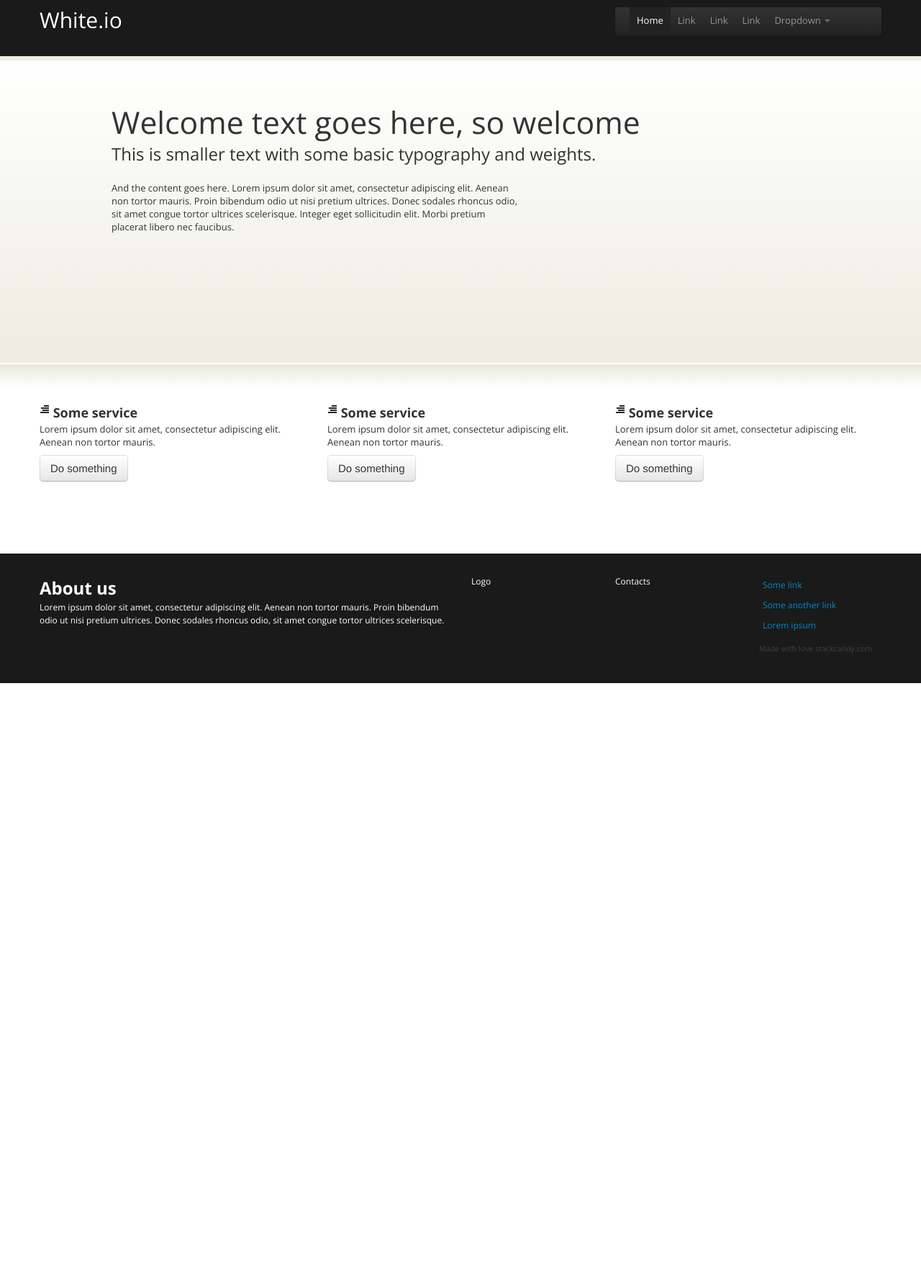
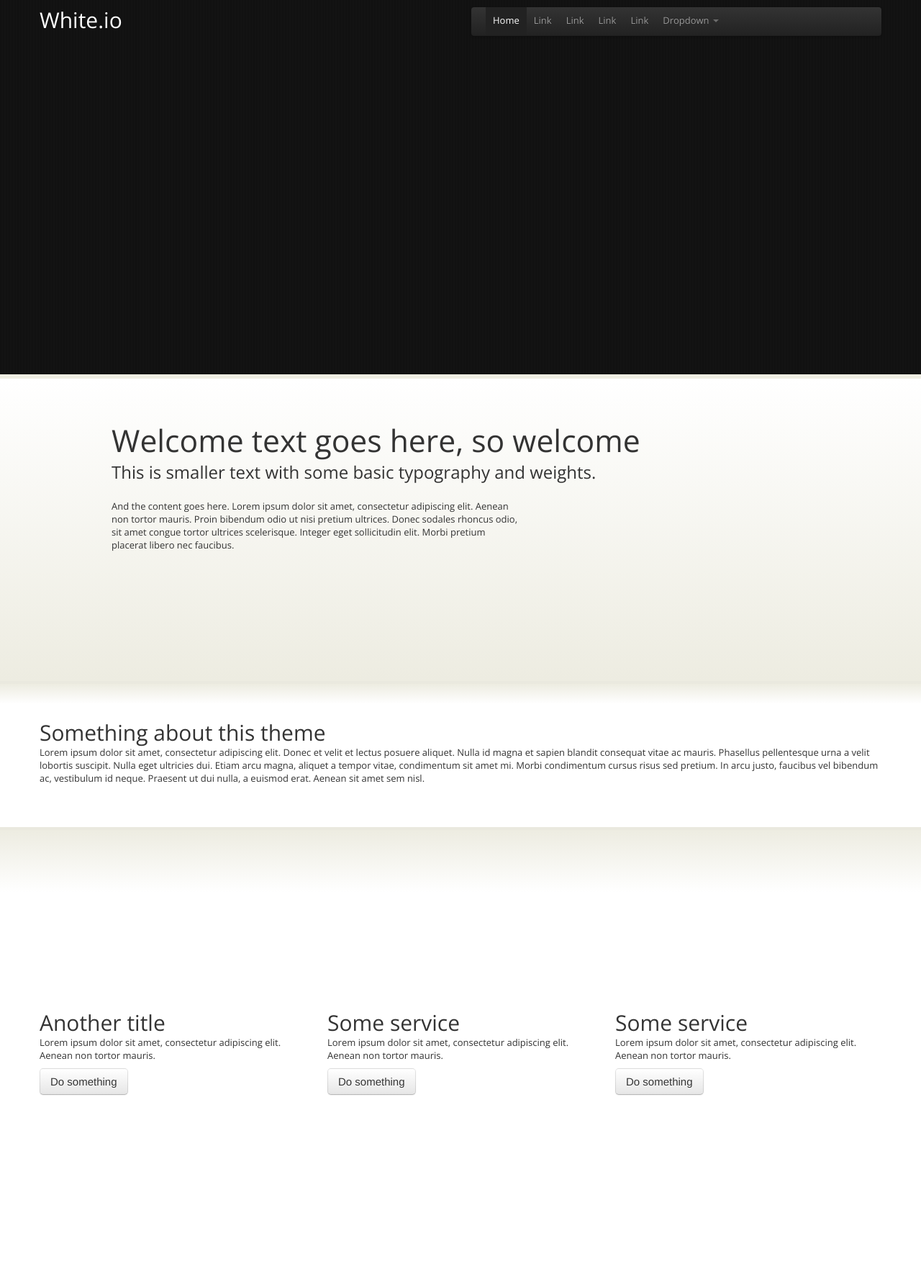
Before and after one commit to digitalvm/white.io, a plain HTML site: page index.html in a window 1280 px wide. Shown: the top 1774 px of the page at 72% size. Before the commit the page ends 949 px from the top, so only its background shows below. Drawn offline with nearby package versions, Linux system fonts and the light colour scheme.

Commit message:
preview1

```diff
--- a/css/render.css
+++ b/css/render.css
@@ -1,73 +1,57 @@
 @charset "utf-8";
 /*
-	Roll Theme for {wrapbootstrap}
 	Design : http://stackcandy.com
-	http://wrapbootstrap.com/user/oadam
-	Digvm 2012
+	Digvm 2012 (digvm.com)
 */
 
 
 /* basic theme */
-body {font-family: 'Open Sans', sans-serif; font-weight:300;}
-html {}
-
+body { font-family: 'Open Sans', sans-serif; font-weight:300; }
+html { }
 /* typogtaphy */
 
-h1{ font-weight:100;}
-h2{}
-h3{}
-h4{}
-h5{}
-h6{}
-
-p { font-family: 'Open Sans', sans-serif;}
-strong {}
-a {}
-
-#front h1 {font-size:32pt; line-height:38pt; font-weight:100;}
-#front h2 {font-size:18pt; line-height:28pt; font-weight:300;}
-
+h1 { font-weight:100; }
+h2 { }
+h3 { font-weight:300; }
+h4 { font-weight:400; }
+h5 { font-weight:500; }
+h6 { font-weight:600; }
+p { font-family: 'Open Sans', sans-serif; }
+strong { }
+a { }
+#front h1 { font-size:32pt; line-height:38pt; font-weight:100; }
+#front h2 { font-size:18pt; line-height:28pt; font-weight:300; }
 /* sections */
 /* this is just basic styling of sections */
 
-#front { min-height:340px; padding:40px 0px;}
-#front .welcome-text {display:block; padding:20px 0px;}
-header { background:#1a1a1a; color:#FFFFFF; min-height:50px; padding:10px 0px;}
-header { border-bottom:6px solid #eeede2;}
-footer { background:#1a1a1a; color:#FFFFFF; padding:30px 0px;}
-#services {padding:50px 0px;}
-
-
+#front { min-height:340px; padding:40px 0px; }
+#front .welcome-text { display:block; padding:20px 0px; }
+header { color:#FFFFFF; min-height:500px; padding:10px 0px; }
+header { border-bottom:6px solid #eeede2; }
+header { background:#1a1a1a url(../assets/patterns/1.png); }
+footer { background:#1a1a1a; color:#FFFFFF; padding:30px 0px; }
+#services { padding:50px 0px; }
+#listing { padding:250px 0px; }
 /* footer */
 
-footer ul.back-link li { display:block; padding:5px;}
-footer {font-size:9pt; margin-top:50px;}
-p.candy {opacity:0.5;font-size:8pt; color:#666666;} p.candy a {color:#666666; }
-
-
+footer ul.back-link li { display:block; padding:5px; }
+footer { font-size:9pt; margin-top:50px; }
+p.candy { opacity:0.5; font-size:8pt; color:#666666; }
+p.candy a { color:#666666; }
 /* gradients */
 
-.g1 {background: rgb(255,255,255); /* Old browsers */
-background: -moz-linear-gradient(top,  rgba(255,255,255,1) 0%, rgba(237,236,225,1) 100%); /* FF3.6+ */
-background: -webkit-gradient(linear, left top, left bottom, color-stop(0%,rgba(255,255,255,1)), color-stop(100%,rgba(237,236,225,1))); /* Chrome,Safari4+ */
-background: -webkit-linear-gradient(top,  rgba(255,255,255,1) 0%,rgba(237,236,225,1) 100%); /* Chrome10+,Safari5.1+ */
-background: -o-linear-gradient(top,  rgba(255,255,255,1) 0%,rgba(237,236,225,1) 100%); /* Opera 11.10+ */
-background: -ms-linear-gradient(top,  rgba(255,255,255,1) 0%,rgba(237,236,225,1) 100%); /* IE10+ */
-background: linear-gradient(top,  rgba(255,255,255,1) 0%,rgba(237,236,225,1) 100%); /* W3C */
-filter: progid:DXImageTransform.Microsoft.gradient( startColorstr='#ffffff', endColorstr='#edece1',GradientType=0 ); /* IE6-9 */
+.g1 { background: rgb(255,255,255); /* Old browsers */ background: -moz-linear-gradient(top, rgba(255,255,255,1) 0%, rgba(237,236,225,1) 100%); /* FF3.6+ */ background: -webkit-gradient(linear, left top, left bottom, color-stop(0%, rgba(255,255,255,1)), color-stop(100%, rgba(237,236,225,1))); /* Chrome,Safari4+ */ background: -webkit-linear-gradient(top, rgba(255,255,255,1) 0%, rgba(237,236,225,1) 100%); /* Chrome10+,Safari5.1+ */ background: -o-linear-gradient(top, rgba(255,255,255,1) 0%, rgba(237,236,225,1) 100%); /* Opera 11.10+ */ background: -ms-linear-gradient(top, rgba(255,255,255,1) 0%, rgba(237,236,225,1) 100%); /* IE10+ */ background: linear-gradient(top, rgba(255,255,255,1) 0%, rgba(237,236,225,1) 100%); /* W3C */ filter: progid:DXImageTransform.Microsoft.gradient( startColorstr='#ffffff', endColorstr='#edece1', GradientType=0 ); /* IE6-9 */
 }
+.g2 { background: rgb(237,236,225); /* Old browsers */ background: -moz-linear-gradient(top, rgba(237,236,225,1) 0%, rgba(255,255,255,1) 14%); /* FF3.6+ */ background: -webkit-gradient(linear, left top, left bottom, color-stop(0%, rgba(237,236,225,1)), color-stop(14%, rgba(255,255,255,1))); /* Chrome,Safari4+ */ background: -webkit-linear-gradient(top, rgba(237,236,225,1) 0%, rgba(255,255,255,1) 14%); /* Chrome10+,Safari5.1+ */ background: -o-linear-gradient(top, rgba(237,236,225,1) 0%, rgba(255,255,255,1) 14%); /* Opera 11.10+ */ background: -ms-linear-gradient(top, rgba(237,236,225,1) 0%, rgba(255,255,255,1) 14%); /* IE10+ */ background: linear-gradient(top, rgba(237,236,225,1) 0%, rgba(255,255,255,1) 14%); /* W3C */ filter: progid:DXImageTransform.Microsoft.gradient( startColorstr='#edece1', endColorstr='#ffffff', GradientType=0 ); /* IE6-9 */
+}
+/* gradiens styling */
+.g2 { border-top:4px solid #eae9df; }
 
-.g2 {background: rgb(237,236,225); /* Old browsers */
-background: -moz-linear-gradient(top,  rgba(237,236,225,1) 0%, rgba(255,255,255,1) 14%); /* FF3.6+ */
-background: -webkit-gradient(linear, left top, left bottom, color-stop(0%,rgba(237,236,225,1)), color-stop(14%,rgba(255,255,255,1))); /* Chrome,Safari4+ */
-background: -webkit-linear-gradient(top,  rgba(237,236,225,1) 0%,rgba(255,255,255,1) 14%); /* Chrome10+,Safari5.1+ */
-background: -o-linear-gradient(top,  rgba(237,236,225,1) 0%,rgba(255,255,255,1) 14%); /* Opera 11.10+ */
-background: -ms-linear-gradient(top,  rgba(237,236,225,1) 0%,rgba(255,255,255,1) 14%); /* IE10+ */
-background: linear-gradient(top,  rgba(237,236,225,1) 0%,rgba(255,255,255,1) 14%); /* W3C */
-filter: progid:DXImageTransform.Microsoft.gradient( startColorstr='#edece1', endColorstr='#ffffff',GradientType=0 ); /* IE6-9 */
-
-}
-
-/* gradiens styling */
-.g1 {border-bottom:2px solid #fff;}
-.g2 {border-top:4px solid #eae9df;}
+/* Back to top button */
+#back-top { position: fixed; bottom: 30px; right:20px; z-index:9000; }
+#back-top a { width: 108px; display: block; text-align: center; font: 11px/100% Arial, Helvetica, sans-serif; text-transform: uppercase; text-decoration: none; color: #bbb; /* background color transition */-webkit-transition: 1s; -moz-transition: 1s; transition: 1s; }
+#back-top a:hover { color: #000; }
+/* arrow icon (span tag) */
+#back-top span { width: 108px; height: 108px; display: block; margin-bottom: 7px; background: #ddd url(../assets/patterns/1.png) no-repeat center center; /* rounded corners */
+-webkit-border-radius: 15px; -moz-border-radius: 15px; border-radius: 15px; /* background color transition */-webkit-transition: 1s; -moz-transition: 1s; transition: 1s; }
+#back-top a:hover span { background-color: #777; }
--- a/index.html
+++ b/index.html
@@ -12,6 +12,7 @@
 <script type="text/javascript" src="http://ajax.aspnetcdn.com/ajax/jQuery/jquery-1.7.1.min.js"></script>
 <script type="text/javascript" src="js/bootstrap.js"></script>
 <script type="text/javascript" src="js/bootstrap-carousel.js"></script>
+<script type="text/javascript" src="js/functions.js"></script>
 
 <link href='http://fonts.googleapis.com/css?family=Open+Sans:300italic,400italic,600italic,700italic,800italic,400,300,600,700,800' rel='stylesheet' type='text/css'> <!-- Open Sans, for paragraph -->
 
@@ -26,7 +27,7 @@
         	<div class="span2">
             	<h1>White.io</h1>
             </div>
-        	<div class="offset6 span4"> <!-- adjust by your needs, this is default bootstrap menu -->
+        	<div class="offset4 span6"> <!-- adjust by your needs, this is default bootstrap menu -->
             	<div class="navbar">
                     <div class="navbar-inner">
                       <div class="container">
@@ -38,6 +39,7 @@
                         <div class="nav-collapse">
                           <ul class="nav">
                             <li class="active"><a href="#">Home</a></li>
+                            <li><a href="#">Link</a></li>
                             <li><a href="#">Link</a></li>
                             <li><a href="#">Link</a></li>
                             <li><a href="#">Link</a></li>
@@ -83,26 +85,38 @@
     	<section id="services" class="g2">
         	<div class="container">
             	<div class="row">
+                	<div class="span12">
+                        <h1>Something about this theme</h1>
+                    	<p>Lorem ipsum dolor sit amet, consectetur adipiscing elit. Donec et velit et lectus posuere aliquet. Nulla id magna et sapien blandit consequat vitae ac mauris. Phasellus pellentesque urna a velit lobortis suscipit. Nulla eget ultricies dui. Etiam arcu magna, aliquet a tempor vitae, condimentum sit amet mi. Morbi condimentum cursus risus sed pretium. In arcu justo, faucibus vel bibendum ac, vestibulum id neque. Praesent ut dui nulla, a euismod erat. Aenean sit amet sem nisl.</p>
+                    </div>
+                </div>
+            </div>
+        </section>
+    <!-- /front-sections -->
+
+    <!-- listing -->
+    <section id="listing" class="g2">
+        	<div class="container">
+            	<div class="row">
                 	<div class="span4">
-                        <h3> <span class="icon-align-right"></span> Some service</h3>
+                        <h1>Another title</h1>
                     	<p>Lorem ipsum dolor sit amet, consectetur adipiscing elit. Aenean non tortor mauris.</p>
                         <button class="btn  btn-large">Do something</button>
                     </div>
                   	<div class="span4">
-                        <h3> <span class="icon-align-right"></span> Some service</h3>
+                        <h1>Some service</h1>
                     	<p>Lorem ipsum dolor sit amet, consectetur adipiscing elit. Aenean non tortor mauris.</p>
                         <button class="btn  btn-large">Do something</button>
                     </div>
                 	<div class="span4">
-                        <h3> <span class="icon-align-right"></span> Some service</h3>
+                        <h1>Some service</h1>
                     	<p>Lorem ipsum dolor sit amet, consectetur adipiscing elit. Aenean non tortor mauris.</p>
                         <button class="btn  btn-large">Do something</button>
                     </div>
                 </div>
             </div>
         </section>
-    <!-- /front-sections -->
-
+    <!-- /listing -->
 
     <footer>
     	<div class="container">
@@ -133,5 +147,13 @@
         </div>
     </footer>
 
+
+
 </body>
 </html>
+
+        <!-- back to top element -->
+    <p id="back-top">
+		<a href="#top"><i class="icon-arrow-up"></i></a>
+	</p>
+    <!-- /back to top element -->
--- /dev/null
+++ b/js/functions.js
@@ -0,0 +1,25 @@
+/* White.io Functions */
+
+
+$(document).ready(function(){
+	// hide #back-top first
+	$("#back-top").hide();
+	// fade in #back-top
+	$(function () {
+		$(window).scroll(function () {
+			if ($(this).scrollTop() > 100) {
+				$('#back-top').fadeIn();
+			} else {
+				$('#back-top').fadeOut();
+			}
+		});
+		// scroll body to 0px on click
+		$('#back-top a').click(function () {
+			$('body,html').animate({
+				scrollTop: 0
+			}, 800);
+			return false;
+		});
+	});
+
+});
```
Also changed, not shown: assets/patterns/1.png (added), 1 other file.
